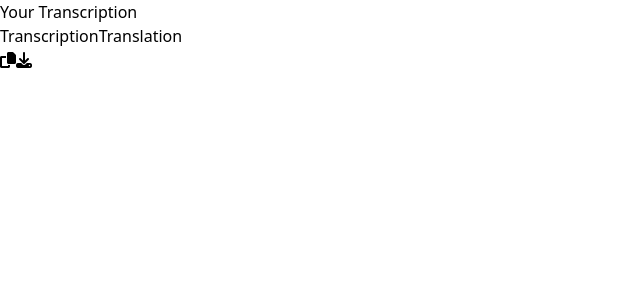
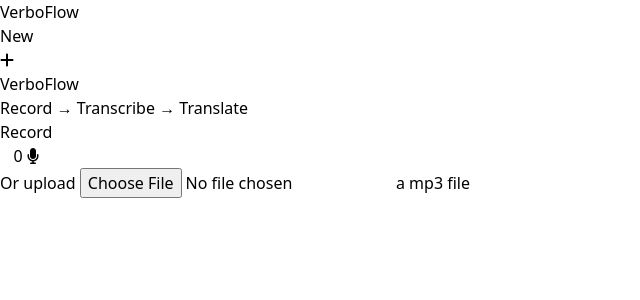
Before and after one commit to patilDevang04/VerboFlow, a React (Vite) app: page / in a window 1280 px wide. Shown: the top 300 px of the page, without its empty margins (0-640 px from the left). Built offline with nearby package versions, Linux system fonts and the light colour scheme.

Commit message:
Can now see transcribed text in the Information component

```diff
--- a/src/App.jsx
+++ b/src/App.jsx
@@ -37,9 +37,8 @@ function App() {
           console.log('LOADING')
           break;
         case 'RESULT':
-          const text = e.data.results[0].text;
-          console.log(text)
-          setOutput(text);
+          console.log(e.data.results)
+          setOutput(e.data.results);
           break;
         case 'INFERENCE_DONE':
           console.log("DONE")
@@ -79,7 +78,11 @@ function App() {
 
   return (
     <>
-      <Information/>
+
+      <div className='flex flex-col max-w-[1000px] mx-auto w-full'>
+        <Header />
+        {output !== null ? <Information output = {output}/> : (isAudioAvailable ? <FileDisplay file={file} audioStream={audioStream} handleAudioReset={handleAudioReset} handleFormSubmission={handleFormSubmission} /> : <HomePage setFile={setFile} setAudioStream={setAudioStream} />)}
+      </div>
 
     </>
   )
--- a/src/components/Information.jsx
+++ b/src/components/Information.jsx
@@ -1,8 +1,13 @@
 import React from 'react'
 import { useState } from 'react'
+import TranscribedText from './TranscribedText';
 
-export default function Information() {
+export default function Information(props) {
+    const {output} = props;
     const [tab, setTab] = useState('transcription')
+    console.log(output)
+
+    const textElement = (tab === 'transcription' ? output.map(v => v.text).join(' ') : '');
 
     return (
         <main className='flex-1  p-4 flex flex-col gap-3 text-center sm:gap-4 justify-center pb-20 max-w-prose w-full mx-auto'>
@@ -13,7 +18,11 @@ export default function Information() {
                 <button onClick={() => setTab('translation')} className={'px-4 rounded duration-200 py-1  ' + (tab === 'translation' ? ' bg-blue-300 text-white' : ' text-blue-400 hover:text-blue-600')}>Translation</button>
             </div>
             <div className='my-8 flex flex-col-reverse max-w-prose w-full mx-auto gap-4'>
-
+                {tab === 'transcription' ? (
+                        <TranscribedText text={textElement} />
+                    ) : (
+                        <div> Translation should appear here </div>
+                    )}
             </div>
             <div className='flex items-center gap-4 mx-auto '>
                 <button  title="Copy" className='bg-white  hover:text-blue-500 duration-200 text-blue-300 px-2 aspect-square grid place-items-center rounded'>
@@ -22,6 +31,7 @@ export default function Information() {
                 <button  title="Download" className='bg-white  hover:text-blue-500 duration-200 text-blue-300 px-2 aspect-square grid place-items-center rounded'>
                     <i className="fa-solid fa-download"></i>
                 </button>
+
             </div>
         </main>
     )
```
